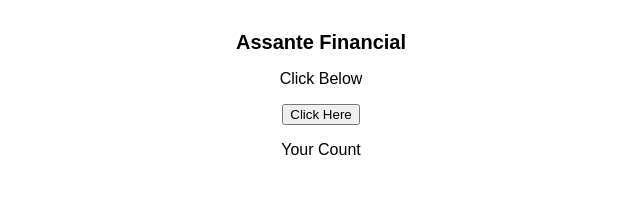
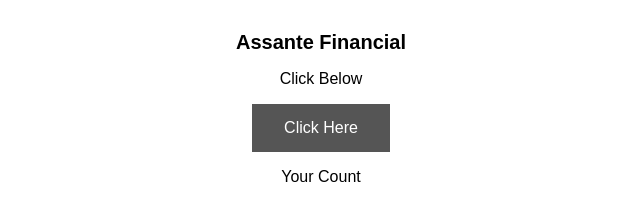
Before and after one commit to mr-0wl/ClickCount, a plain HTML site: page index.html in a window 1280 px wide. Shown: the whole page, without its empty margins (327-967 px from the left). Drawn offline with Linux system fonts and the light colour scheme.

Commit message:
Fixed a typo and modified the button

```diff
--- a/css/main.css
+++ b/css/main.css
@@ -21,7 +21,7 @@ h3 {
     font-family: Arial, Verdana, sans-serif;
     font-size:25px;
     color: red;
-
+}
 .video {
 width: 100%;
 height: 100%;
@@ -47,3 +47,13 @@ iframe {
 div.fullWidth {
     width: 100%;
 }
+.button {
+	    background-color: #555555; /* Black */
+    border: none;
+    color: white;
+    padding: 15px 32px;
+    text-align: center;
+    text-decoration: none;
+    display: inline-block;
+    font-size: 16px;
+}
```
